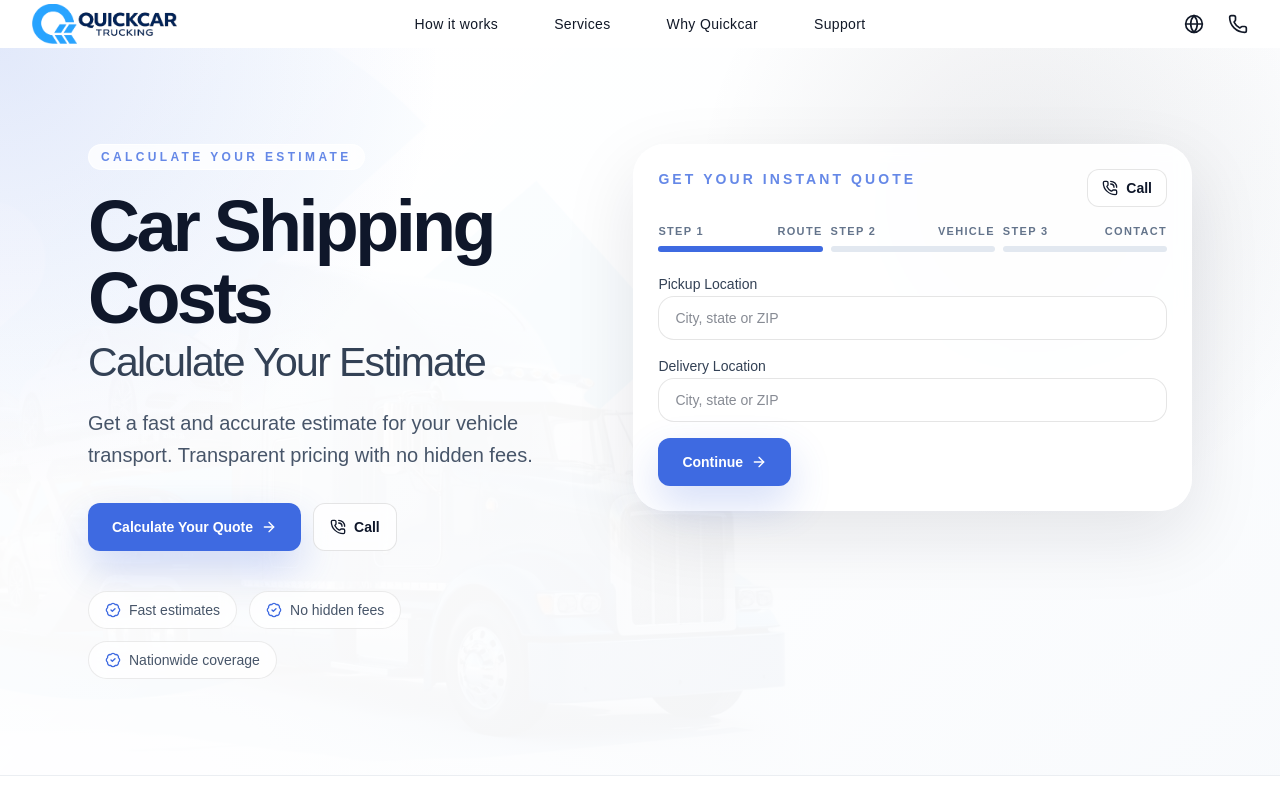
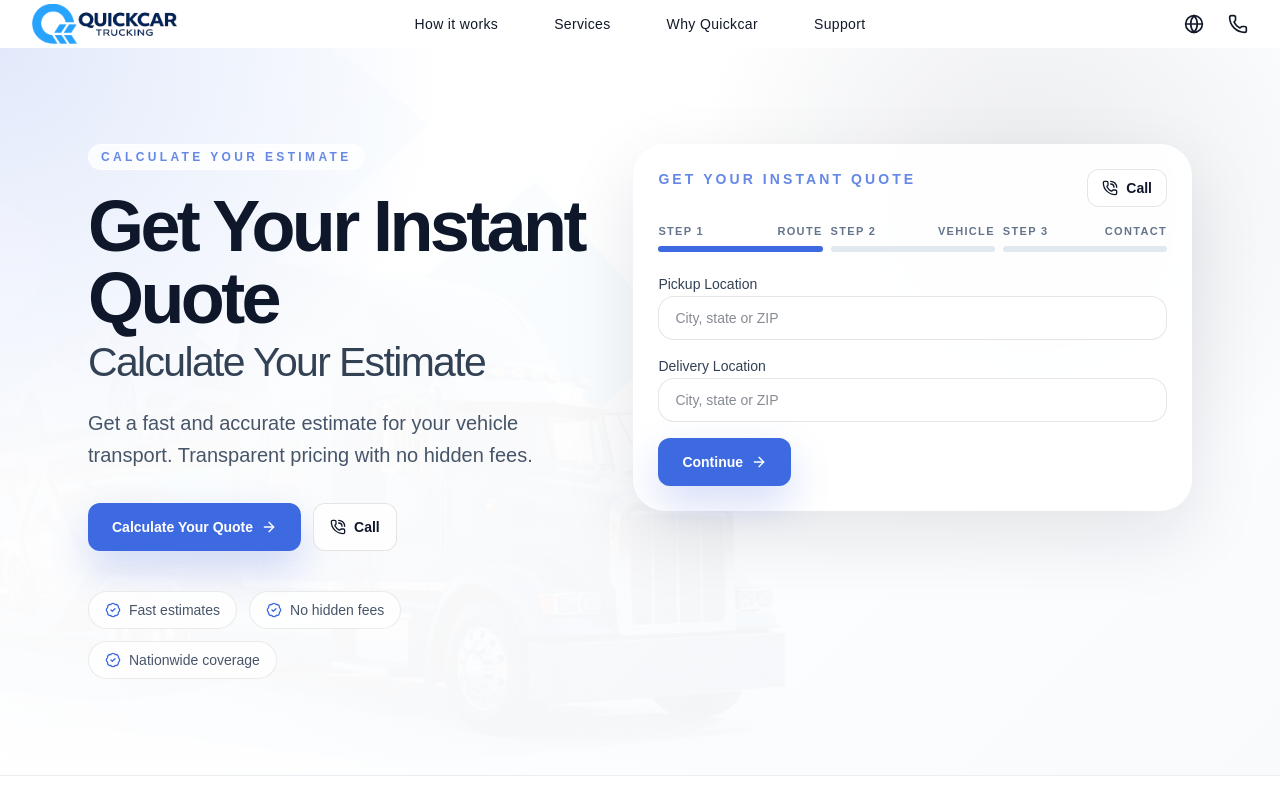
Before and after one commit to ShohruhKuklanov/quickcar-trucking, a Next.js app: page /car-shipping-costs in a window 1280 px wide. Shown: the top 800 px of the page. Built offline with nearby package versions, Linux system fonts and the light colour scheme.

Commit message:
Update car shipping costs hero heading

```diff
--- a/src/app/car-shipping-costs/page.tsx
+++ b/src/app/car-shipping-costs/page.tsx
@@ -121,7 +121,7 @@ export default function CarShippingCostsPage() {
               </div>
 
               <h1 className="mt-5 text-5xl font-semibold tracking-[-0.05em] text-[#0f172a] sm:text-6xl lg:text-7xl">
-                Car Shipping Costs
+                Get Your Instant Quote
                 <span className="mt-2 block text-[clamp(1.7rem,3.2vw,3rem)] font-medium tracking-[-0.04em] text-[#334155]">
                   Calculate Your Estimate
                 </span>
```
